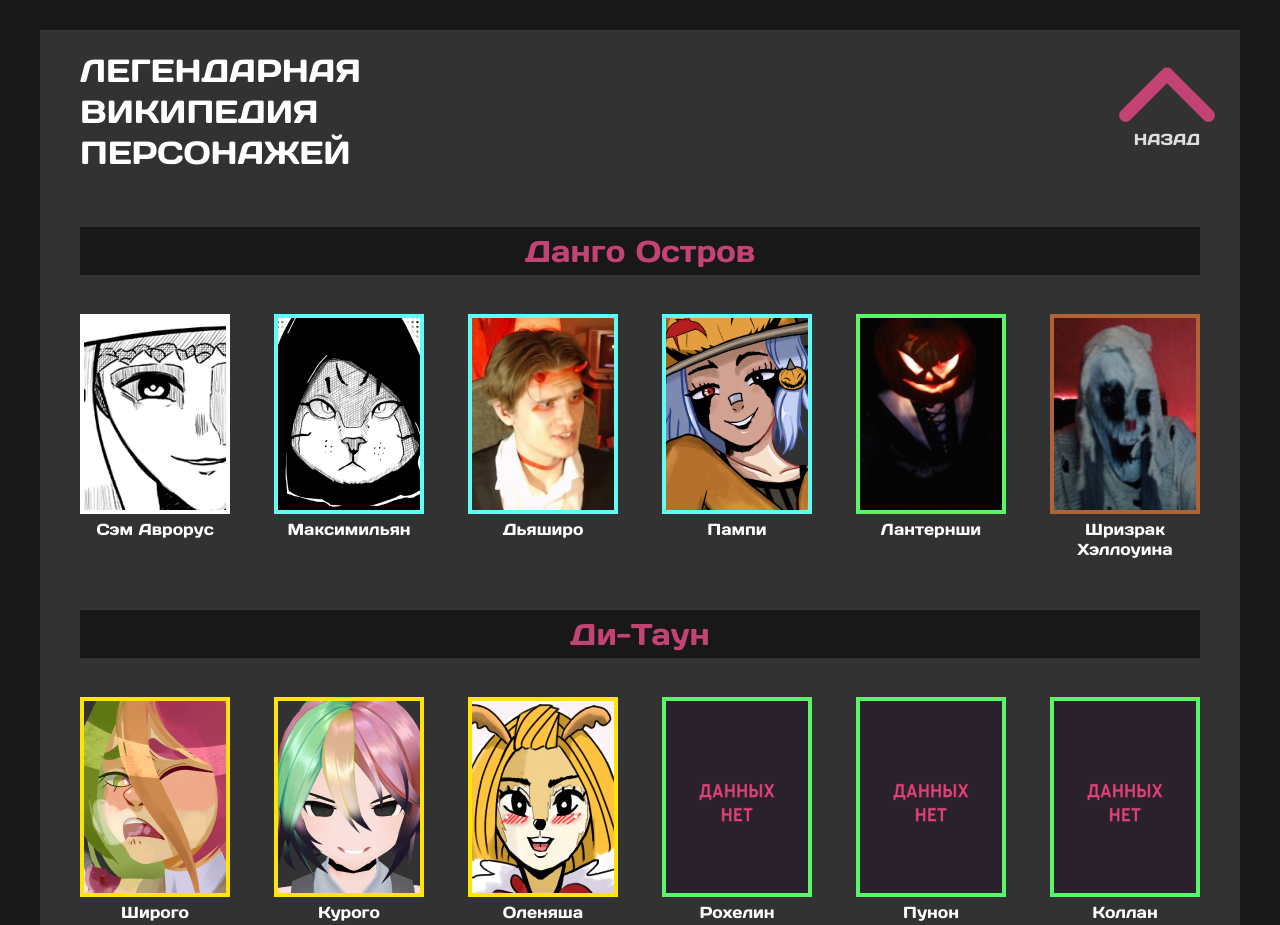
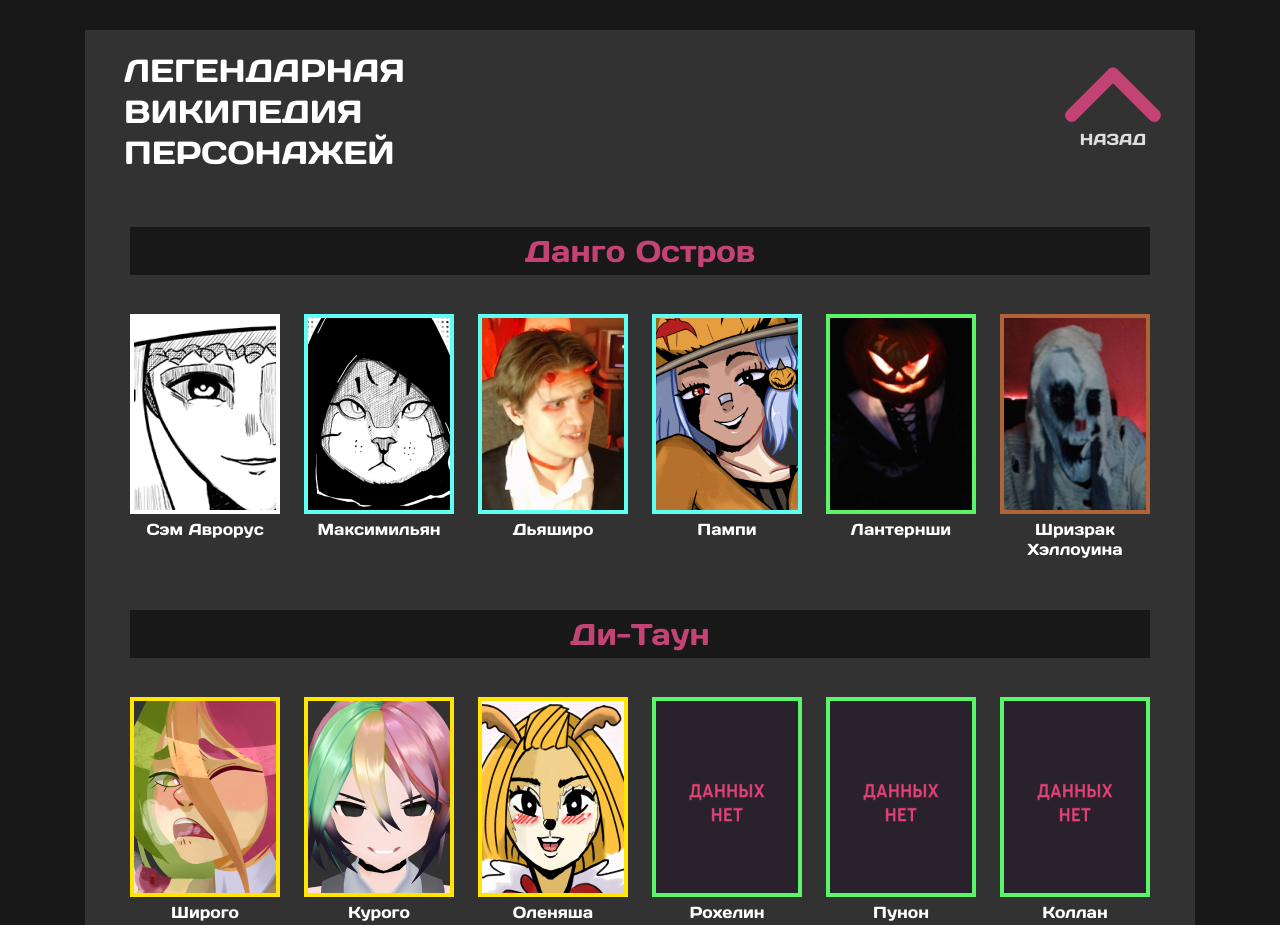
Before and after one commit to 77des/shirogos-room, a plain HTML site: page wiki/wiki-list/d-island-1.html in a window 1280 px wide. Shown: the top 925 px of the page. Drawn offline with Linux system fonts and the light colour scheme; a web font is replaced by a local one.

Commit message:
switched container width to 1110px

```diff
--- a/styles/wiki-list.css
+++ b/styles/wiki-list.css
@@ -22,7 +22,7 @@ a {
     color: white;
 }
 .container {
-    width: 1200px;
+    width: 1110px;
     margin: 0 auto;
     background: #323232;
 }
@@ -33,11 +33,11 @@ header .header-content {
 .header-content>p {
     font-size: 32px;
     padding: 20px 0;
-    padding-left: 40px;
+    padding-left: 39px;
     line-height: 41px;
 }
 .header-content .back-bttn {
-    margin-right: 25px;
+    margin-right: 34px;
     display: flex;
     flex-direction: column;
     align-items: center;
@@ -63,7 +63,7 @@ header .header-content {
     padding-bottom: 0;
 }
 .list-title {
-    width: 1120px;
+    width: 1020px;
     height: 48px;
     background: #181818;
     margin: 0 auto;
@@ -81,13 +81,13 @@ header .header-content {
     line-height: 25px;
 }
 .list {
-    width: 1120px;
+    width: 1020px;
     display: flex;
     flex-wrap: wrap;
-    margin-left: 40px;
+    margin-left: 45px;
 }
 .list .character {
-    margin-right: 44px;
+    margin-right: 24px;
     display: flex;
     flex-direction: column;
 }
--- a/styles/wiki-map.css
+++ b/styles/wiki-map.css
@@ -69,7 +69,7 @@ a {
     color: white;
 }
 .container {
-    width: 1250px;
+    width: 1110px;
     margin: 0 auto;
 }
 header {
@@ -80,7 +80,6 @@ header {
 }
 .header-content {
     box-sizing: border-box;
-    width: 1200px;
     display: flex;
     justify-content: center;
     align-items: center;
@@ -176,37 +175,6 @@ header .login a:hover {
 .wiki-content p.hovered {
     display: inline;
 }
-.wiki-content h1 {
-    display: none;
-    opacity: 0;
-    width: 900px;
-    position: fixed;
-    font-family: 'Days One';
-    font-size: 100px;
-    color: #DEDEDE;
-    left: 50%;
-    top: 50%;
-    z-index: 1;
-    transform: translate(-50%, -50%);
-}
-.wiki-content .appear {
-    display: block;
-    animation-name: appear;
-	animation-duration: 3s;
-	animation-iteration-count: 1;
-	animation-timing-function: linear;
-}
-@keyframes appear {
-    from {
-        opacity: 0;
-    }
-    50% {
-        opacity: 1;
-    }
-    to {
-        opacity: 0;
-    }
-}
 .wiki-content .island-desc {
     position: absolute;
     left: 50%;
@@ -284,7 +252,7 @@ header .login a:hover {
 }
 .wiki-content .dango-island-main {
     position: absolute;
-    left: 132px;
+    left: 64px;
     top: 131px;
 }
 .wiki-content .dango-island-main>a {
```
